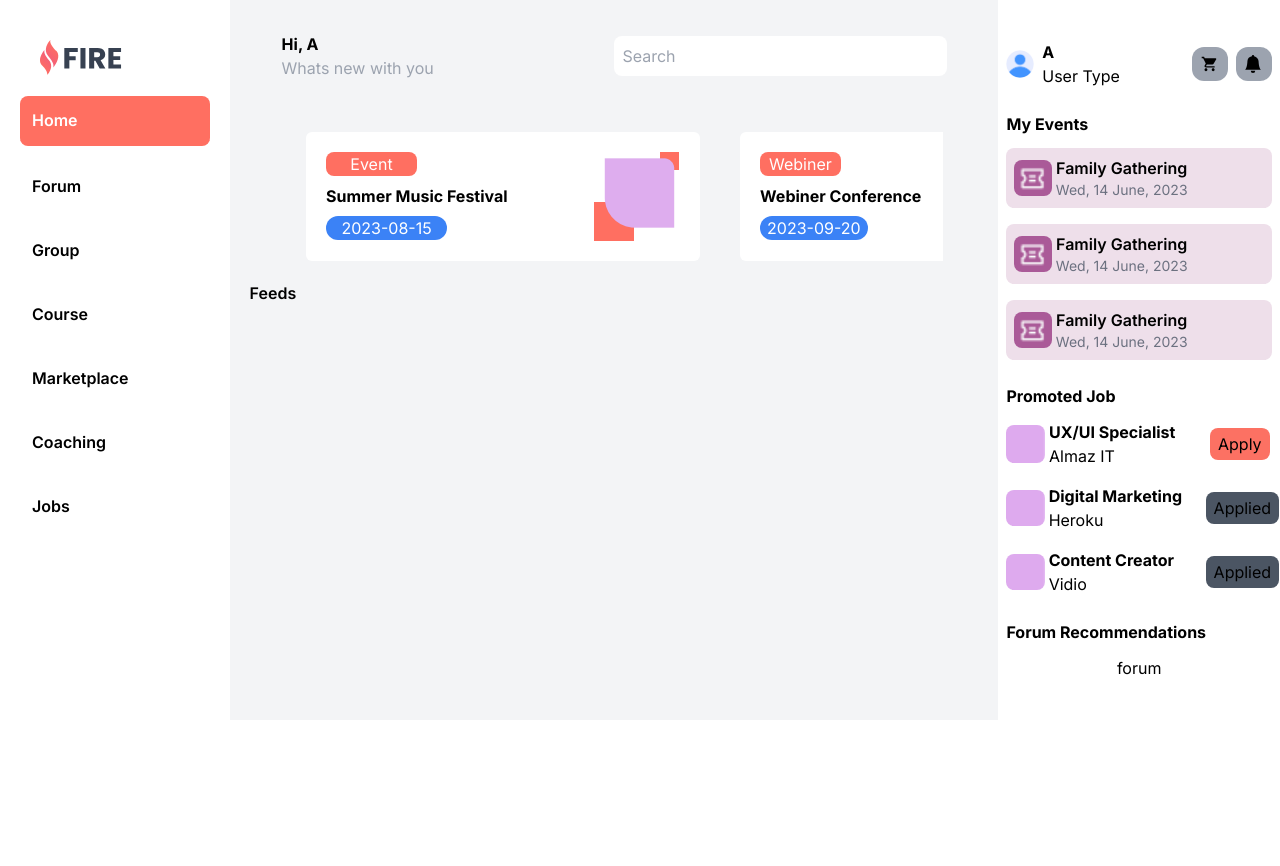
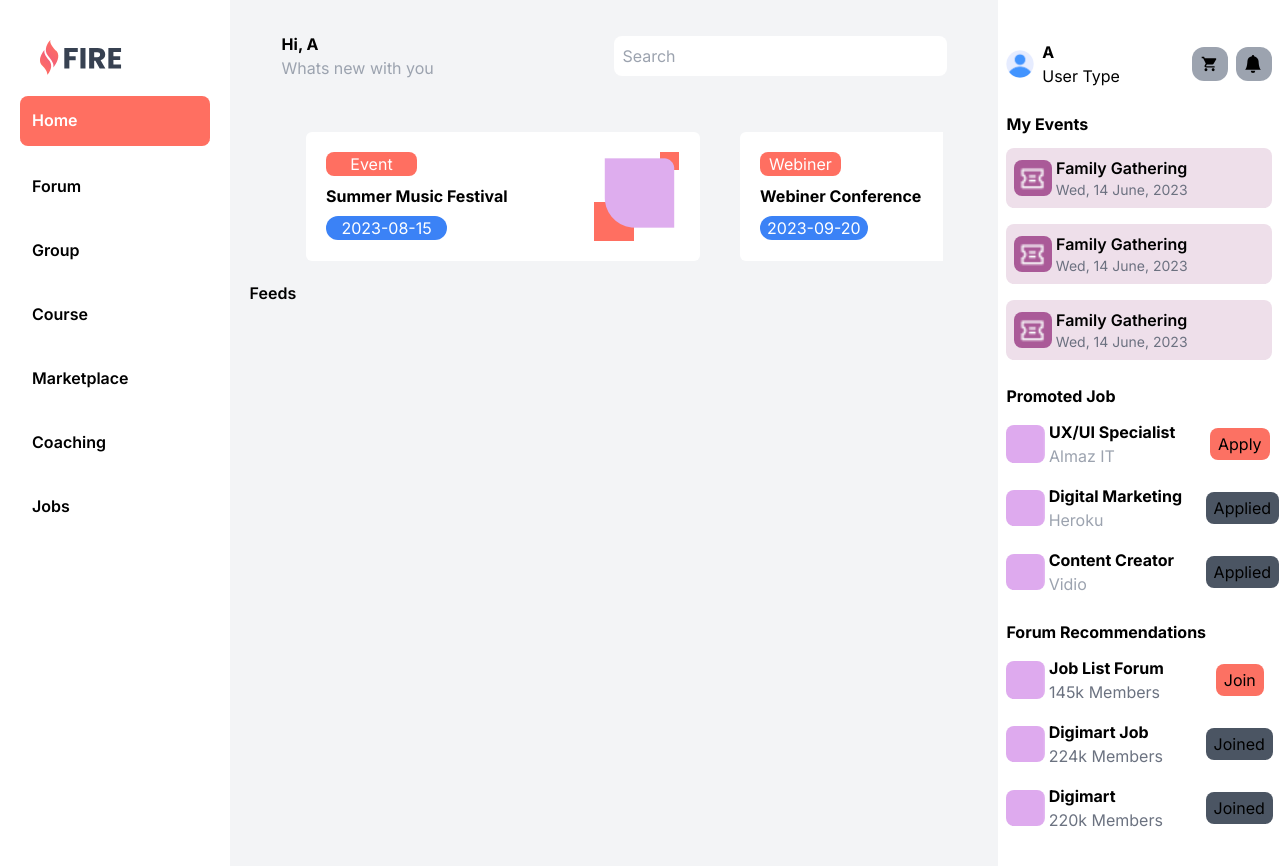
Before and after one commit to pally0091/fire-commiunity, a React (Vite) app: page / in a window 1280 px wide. Shown: the top 866 px of the page. Before the commit the page ends 800 px from the top, so only its background shows below. Built offline with nearby package versions, Linux system fonts and the light colour scheme.

Commit message:
sidebar complete

```diff
--- a/src/Components/PageComponents/Home/PromotedJob.jsx
+++ b/src/Components/PageComponents/Home/PromotedJob.jsx
@@ -36,7 +36,7 @@ const PromotedJob = () => {
           </div>
           <div className="text-left w-[60%]">
             <h6 className="font-bold">{job.title}</h6>
-            <p>{job.company}</p>
+            <p className="text-gray-400">{job.company}</p>
           </div>
           <div className="w-[25%]">
             {job.apply ? (
--- a/src/Components/PageComponents/Home/RecomandForum.jsx
+++ b/src/Components/PageComponents/Home/RecomandForum.jsx
@@ -1,10 +1,59 @@
 /* eslint-disable no-unused-vars */
 import React from "react";
+import thumb from "../../../assets/thumb1.png";
 
 const RecomandForum = () => {
+  const forums = [
+    {
+      title: "Job List Forum",
+      member: "145k",
+      join: false,
+    },
+    {
+      title: "Digimart Job",
+      member: "224k",
+      join: true,
+    },
+    {
+      title: "Digimart",
+      member: "220k",
+      join: true,
+    },
+  ];
   return (
-    <div>
-      <p>forum</p>
+    <div className="flex flex-col gap-4">
+      {forums.map((forum) => (
+        <div
+          key={forum.title}
+          className="flex items-center gap-1 justify-between"
+        >
+          <div className="w-[15%]">
+            <img
+              className="w-full rounded-lg"
+              src={thumb}
+              alt=""
+            />
+          </div>
+          <div className="text-left w-[60%]">
+            <h6 className="font-bold">{forum.title}</h6>
+            <p className="text-gray-500">{forum.member} Members</p>
+          </div>
+          <div className="w-[25%]">
+            {forum.join ? (
+              <button
+                className="py-1 px-2 bg-gray-600 rounded-lg"
+                disabled
+              >
+                Joined
+              </button>
+            ) : (
+              <button className="py-1 px-2 bg-[#fc7163] rounded-lg">
+                Join
+              </button>
+            )}
+          </div>
+        </div>
+      ))}
     </div>
   );
 };
```
